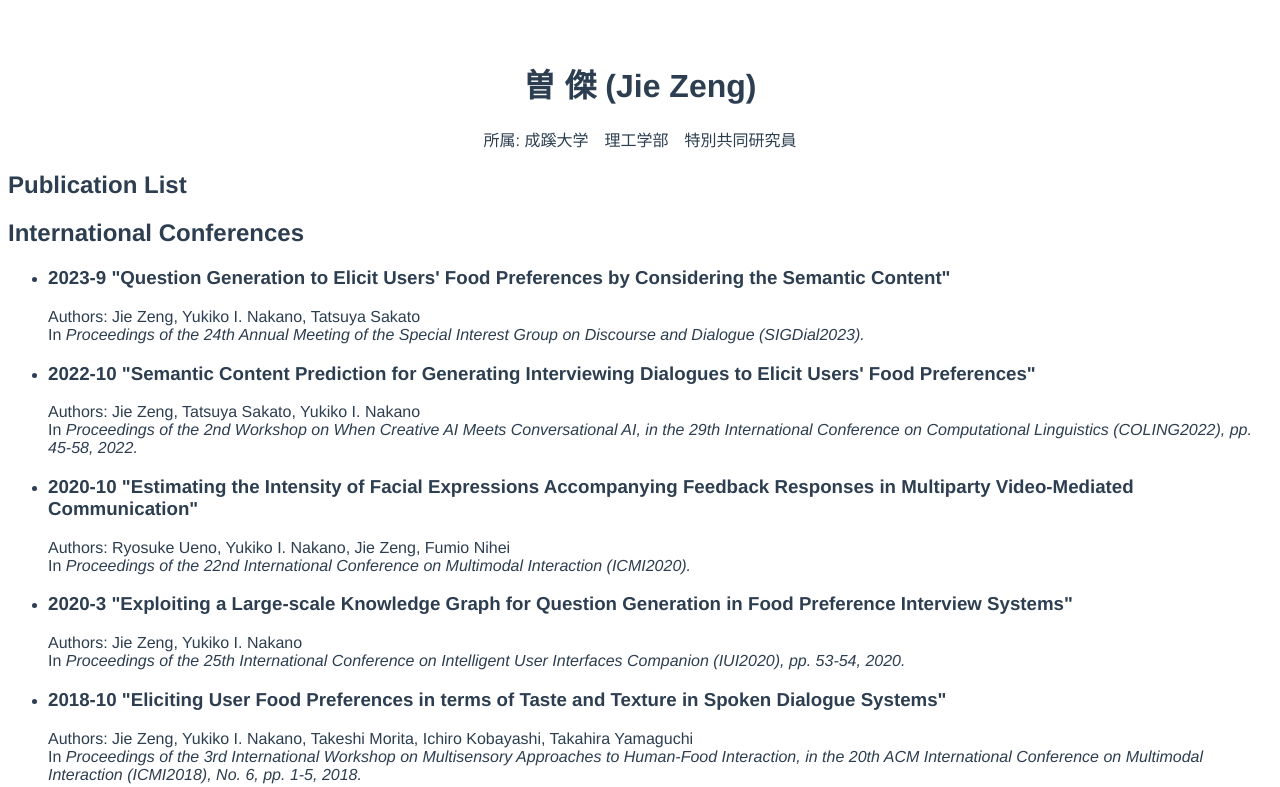
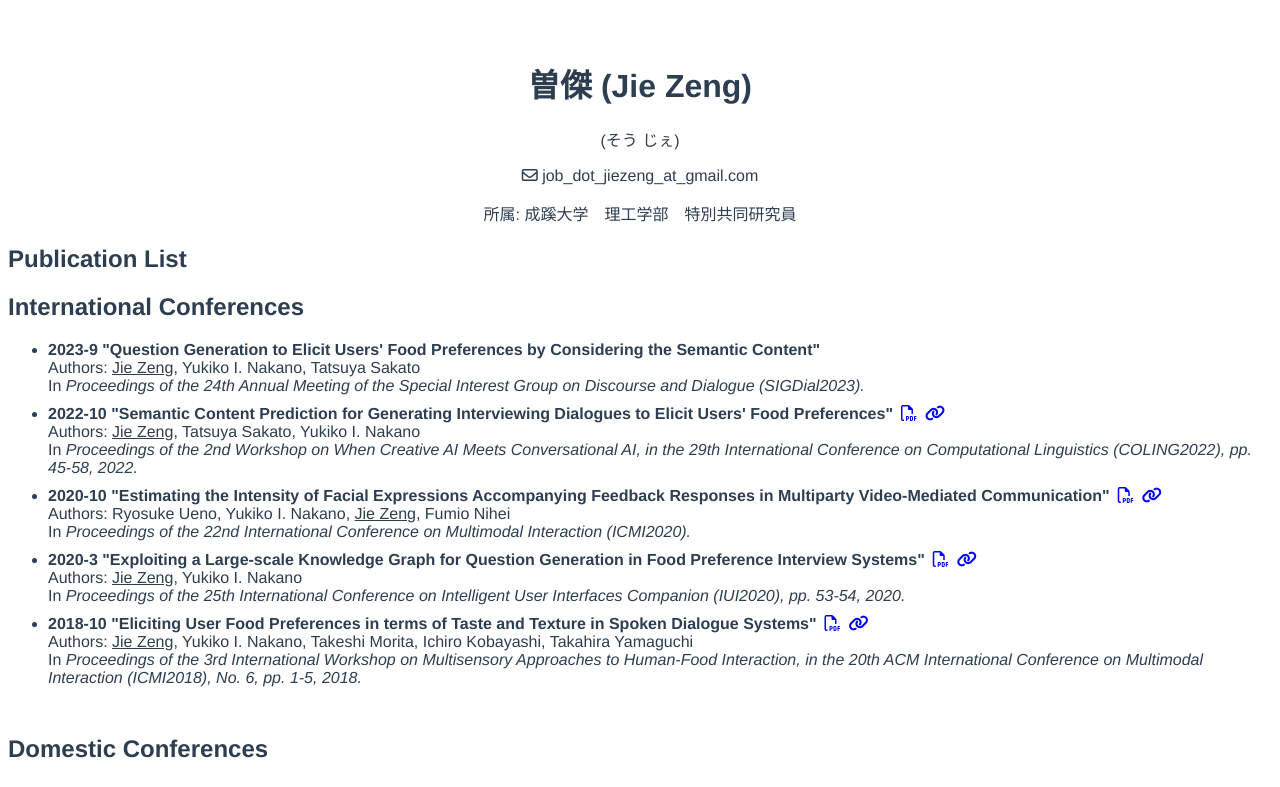
Before and after one commit to viajiefan/viajiefan.github.io, a Vue app: page / in a window 1280 px wide. Shown: the top 787 px of the page. Built offline with nearby package versions, Linux system fonts and the light colour scheme.

Commit message:
feat yomi, pub-pdf,link mark pub-author

```diff
--- a/public/index.html
+++ b/public/index.html
@@ -4,8 +4,11 @@
     <meta charset="utf-8">
     <meta http-equiv="X-UA-Compatible" content="IE=edge">
     <meta name="viewport" content="width=device-width,initial-scale=1.0">
-    <link rel="icon" href="<%= BASE_URL %>favicon.ico">
+    <!-- <link rel="icon" href="<%= BASE_URL %>favicon.ico"> -->
+    <!-- Awsome Icons -->
+    <link rel="stylesheet" href="https://cdnjs.cloudflare.com/ajax/libs/font-awesome/6.4.2/css/all.min.css" integrity="sha512-z3gLpd7yknf1YoNbCzqRKc4qyor8gaKU1qmn+CShxbuBusANI9QpRohGBreCFkKxLhei6S9CQXFEbbKuqLg0DA==" crossorigin="anonymous" referrerpolicy="no-referrer" />
     <title><%= htmlWebpackPlugin.options.title %></title>
+
       <!-- Google tag (gtag.js) -->
       <script async src="https://www.googletagmanager.com/gtag/js?id=G-V2NJJ06RYN"></script>
       <script>
--- a/src/App.vue
+++ b/src/App.vue
@@ -6,7 +6,7 @@
 
   <h2>Publication List</h2>
   <h2>International Conferences</h2>
-  <ShowList v-bind:publist="this.descObj.International"/>
+  <ShowList v-bind:publist="this.descObj.International" v-bind:top="this.descObj.Top"/>
 
   <h2>Domestic Conferences</h2>
 
@@ -29,7 +29,7 @@ export default {
     // HelloWorld
   },
   data() {
-    console.log('call data()')
+    // console.log('call data()')
     return {
       descObj: {}, // descObjを初期化
     };
@@ -41,8 +41,7 @@ export default {
     try {
       // this.descObj = jsYaml.load(yamlFile);
       this.descObj = yamlFile
-      console.log('mnt %o', this.descObj)
-      console.log(this.descObj.Head)
+      console.log('mnt %o', this.descObj) // debug check desc.yaml
     } catch (e) {
       console.log(e)
     }
--- a/src/assets/desc.yaml
+++ b/src/assets/desc.yaml
@@ -1,6 +1,8 @@
 Top:
-  JaName: "曽 傑"
+  JaName: "曽傑"
+  Yomi: "そう じぇ"
   EngName: "Jie Zeng"
+  Mail: "job_dot_jiezeng_at_gmail.com"
   Explain: "所属: 成蹊大学　理工学部　特別共同研究員"
 
 # year:
@@ -16,30 +18,41 @@ International:
     title: Question Generation to Elicit Users' Food Preferences by Considering the Semantic Content
     booktitle: Proceedings of the 24th Annual Meeting of the Special Interest Group on Discourse and Dialogue (SIGDial2023).
     author: ["Jie Zeng", "Yukiko I. Nakano", "Tatsuya Sakato"]
+    link:
+    pdf:
+    awardtag:
   -
     year: 2022
     month: 10
     title: Semantic Content Prediction for Generating Interviewing Dialogues to Elicit Users' Food Preferences
     booktitle: Proceedings of the 2nd Workshop on When Creative AI Meets Conversational AI, in the 29th International Conference on Computational Linguistics (COLING2022), pp. 45-58, 2022.
     author: ["Jie Zeng", "Tatsuya Sakato", "Yukiko I. Nakano"]
+    link: https://aclanthology.org/2022.cai-1.7/
+    pdf: https://aclanthology.org/2022.cai-1.7.pdf
   -
     year: 2020
     month: 10
     title: Estimating the Intensity of Facial Expressions Accompanying Feedback Responses in Multiparty Video-Mediated Communication
     booktitle: Proceedings of the 22nd International Conference on Multimodal Interaction (ICMI2020).
     author: ["Ryosuke Ueno", "Yukiko I. Nakano", "Jie Zeng", "Fumio Nihei"]
+    link: https://dl.acm.org/doi/abs/10.1145/3382507.3418878
+    pdf: https://dl.acm.org/doi/pdf/10.1145/3382507.3418878
   -
     year: 2020
     month: 03
     title: Exploiting a Large-scale Knowledge Graph for Question Generation in Food Preference Interview Systems
     booktitle: Proceedings of the 25th International Conference on Intelligent User Interfaces Companion (IUI2020), pp. 53-54, 2020.
     author: ["Jie Zeng", "Yukiko I. Nakano"]
+    link: https://dl.acm.org/doi/10.1145/3379336.3381504
+    pdf: https://dl.acm.org/doi/pdf/10.1145/3379336.3381504
   -
     year: 2018
     month: 10
     title: Eliciting User Food Preferences in terms of Taste and Texture in Spoken Dialogue Systems
     booktitle: Proceedings of the 3rd International Workshop on Multisensory Approaches to Human-Food Interaction, in the 20th ACM International Conference on Multimodal Interaction (ICMI2018), No. 6, pp. 1-5, 2018.
     author: ["Jie Zeng", "Yukiko I. Nakano", "Takeshi Morita", "Ichiro Kobayashi", "Takahira Yamaguchi"]
+    link: https://dl.acm.org/doi/10.1145/3279954.3279959
+    pdf: https://dl.acm.org/doi/pdf/10.1145/3279954.3279959
 
 IntroduceAuthor:
   Ja: "2019年　成蹊大学大学院 理工学研究科　修士課程修了．2023年　同大学院博士課程修了．現在，成蹊大学理工学部　特別共同研究員．対話システム，自然言語処理の研究に従事．人工知能学会，言語処理学会各会員．"
--- a/src/components/ShowList.vue
+++ b/src/components/ShowList.vue
@@ -2,10 +2,24 @@
     <div>
         <ul>
             <li v-for="(pub, index) in publist" :key="index">
-                <h3>{{pub.year}}-{{pub.month}} "{{ pub.title }}"</h3>
+                <span id="title">{{pub.year}}-{{pub.month}} "{{ pub.title }}"</span>
+                <a id="icon_link" v-if="pub.pdf" v-bind:href="pub.pdf" target="_blank" rel="noopener noreferrer"><i class="fa-regular fa-file-pdf"></i></a>
+                <a id="icon_link" v-if="pub.link" v-bind:href="pub.link" target="_blank" rel="noopener noreferrer"><i class="fa-solid fa-link"></i></a>
+                <br>
 
-                <span>Authors: {{ pub.author.join(', ') }}</span> <br>
+                <!-- Print Author names -->
+                <!-- <span>Authors: {{ pub.author.join(', ') }}</span> <br> -->
+                <span>Authors: </span>
+                <template v-for="(author_el, index) in pub.author" :key="index">
+                    <!-- if myname, underline -->
+                    <span v-if="author_el === top.JaName || author_el === top.EngName" id="myname"> {{author_el}} </span>
+                    <span v-else> {{author_el}} </span>
+                    <span v-if="index != pub.author.length-1">, </span>
+                </template><br>
+
                 <span>In <i>{{ pub.booktitle }}</i></span>
+                <span id="awardtag" v-if="pub.awardtag">{{pub.awardtag}}</span>
+
             </li>
             <br>
         </ul>
@@ -18,6 +32,34 @@ export default {
   name: 'ShowList',
   props: {
     publist: [],
-  }
+    top: {},
+  },
 }
 </script>
+
+<style scoped>
+li {
+  /* border: 1px dotted #000; */
+  margin: 10px 0px;
+}
+#myname {
+  text-decoration: underline;
+}
+
+#title {
+    font-weight: bold;
+
+}
+
+#awardtag {
+    font-weight: bold;
+    margin: 0px 0px 0px 5px;
+    padding: 3px 3px;
+    background-color:#3066b6;
+    color:#ffffff;
+}
+
+#icon_link {
+    margin: 0px 0px 0px 8px;
+}
+</style>
--- a/src/components/TopComponent.vue
+++ b/src/components/TopComponent.vue
@@ -1,6 +1,8 @@
 <template>
     <div class="top">
         <h1> {{descObj.Top.JaName}} ({{descObj.Top.EngName}})</h1>
+        <p> ({{descObj.Top.Yomi}}) </p>
+        <p> <i class="fa-regular fa-envelope"></i> {{descObj.Top.Mail}}</p>
         <p> {{descObj.Top.Explain}} </p>
     </div>
 </template>
```
Also changed, not shown: 12 other files (tests, documents, lock files or other folders).
